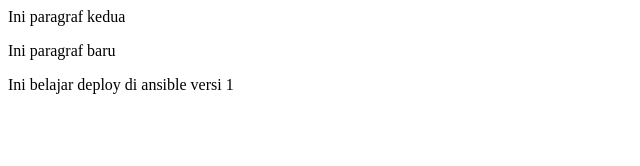
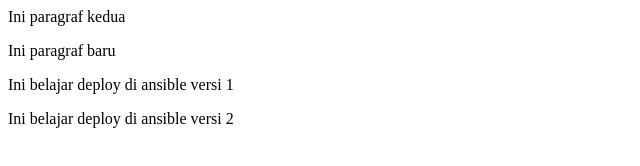
Before and after one commit to herryset/nginx-apps, a plain HTML site: page apps/index.html in a window 1280 px wide. Shown: the whole page, without its empty margins (0-640 px from the left). Drawn offline with Linux system fonts and the light colour scheme.

Commit message:
Update index.html

```diff
--- a/apps/index.html
+++ b/apps/index.html
@@ -1,3 +1,4 @@
 <p>Ini paragraf kedua</p>
 <p>Ini paragraf baru</p>
 <p>Ini belajar deploy di ansible versi 1</p>
+<p>Ini belajar deploy di ansible versi 2</p>
```
